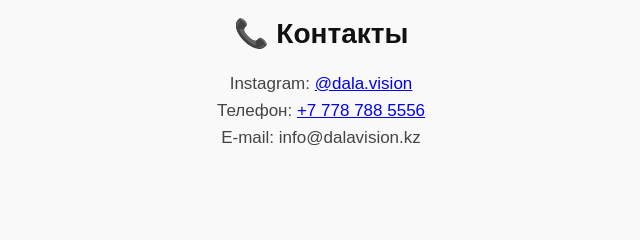
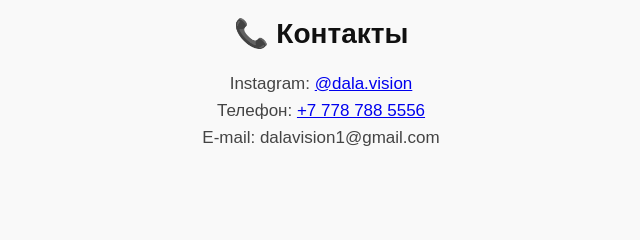
Before and after one commit to DalaVision/dalavision, a plain HTML site: page index.html in a window 1280 px wide. Shown: the part 2939-3179 px from the top of the page, 319-959 px from the left. Drawn offline with Linux system fonts and the light colour scheme.

Commit message:
Update index.html. Changed email

```diff
--- a/index.html
+++ b/index.html
@@ -91,12 +91,12 @@
   <h2>📞 Контакты</h2>
   <p>Instagram: <a href="https://www.instagram.com/dala.vision/" target="_blank">@dala.vision</a><br/>
      Телефон: <a href="tel:+77787885556">+7 778 788 5556</a><br/>
-     E-mail: info@dalavision.kz</p>
+     E-mail: dalavision1@gmail.com</p>
 </section>
 
 <footer>
   &copy; 2025 DalaVision. Все права защищены.
-<br>Email: <a href="mailto:dalavision1@gmail.com">dalavision1@gmail.com</a></footer>
+</footer>
 
 
   <script>
```
